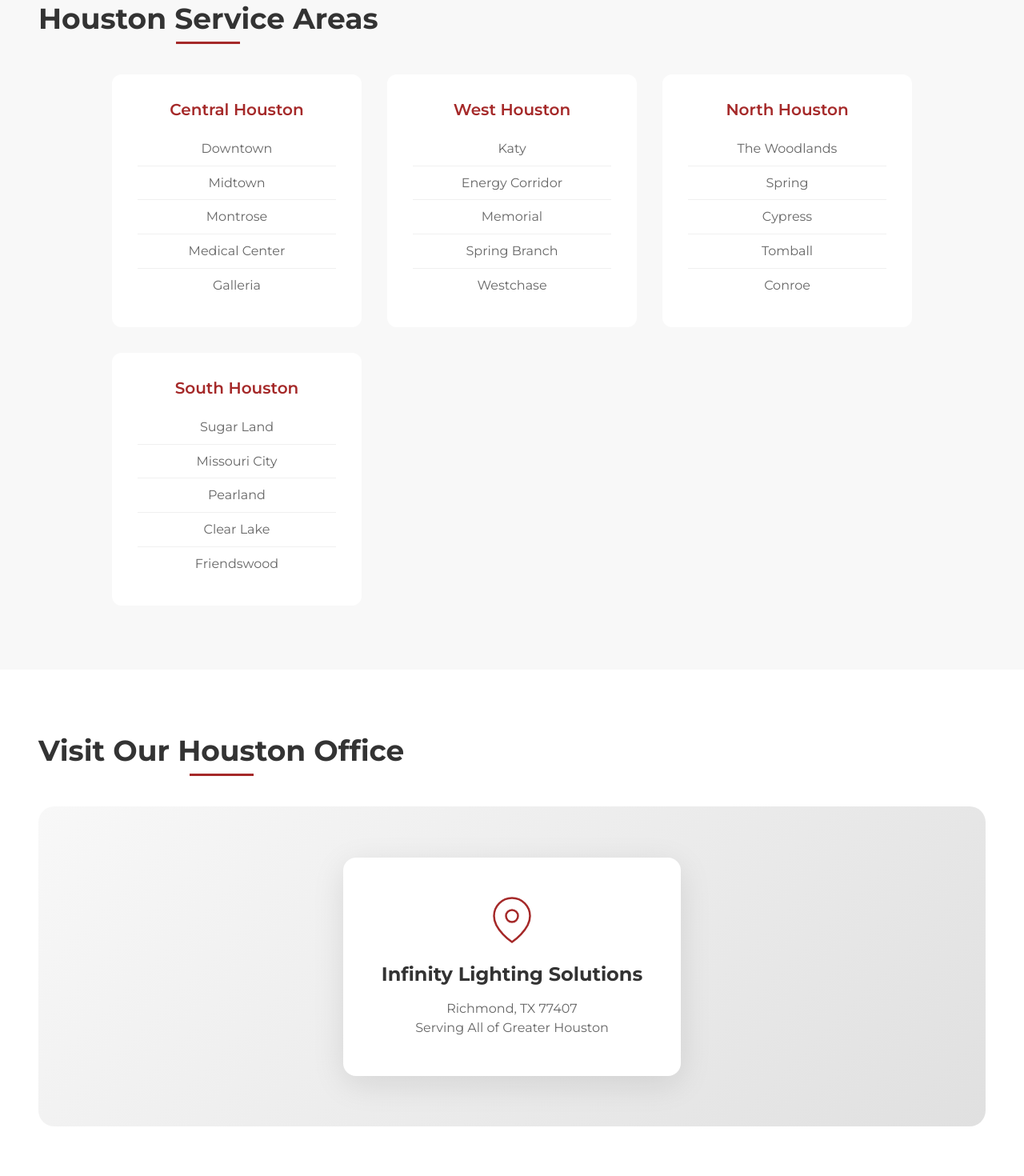
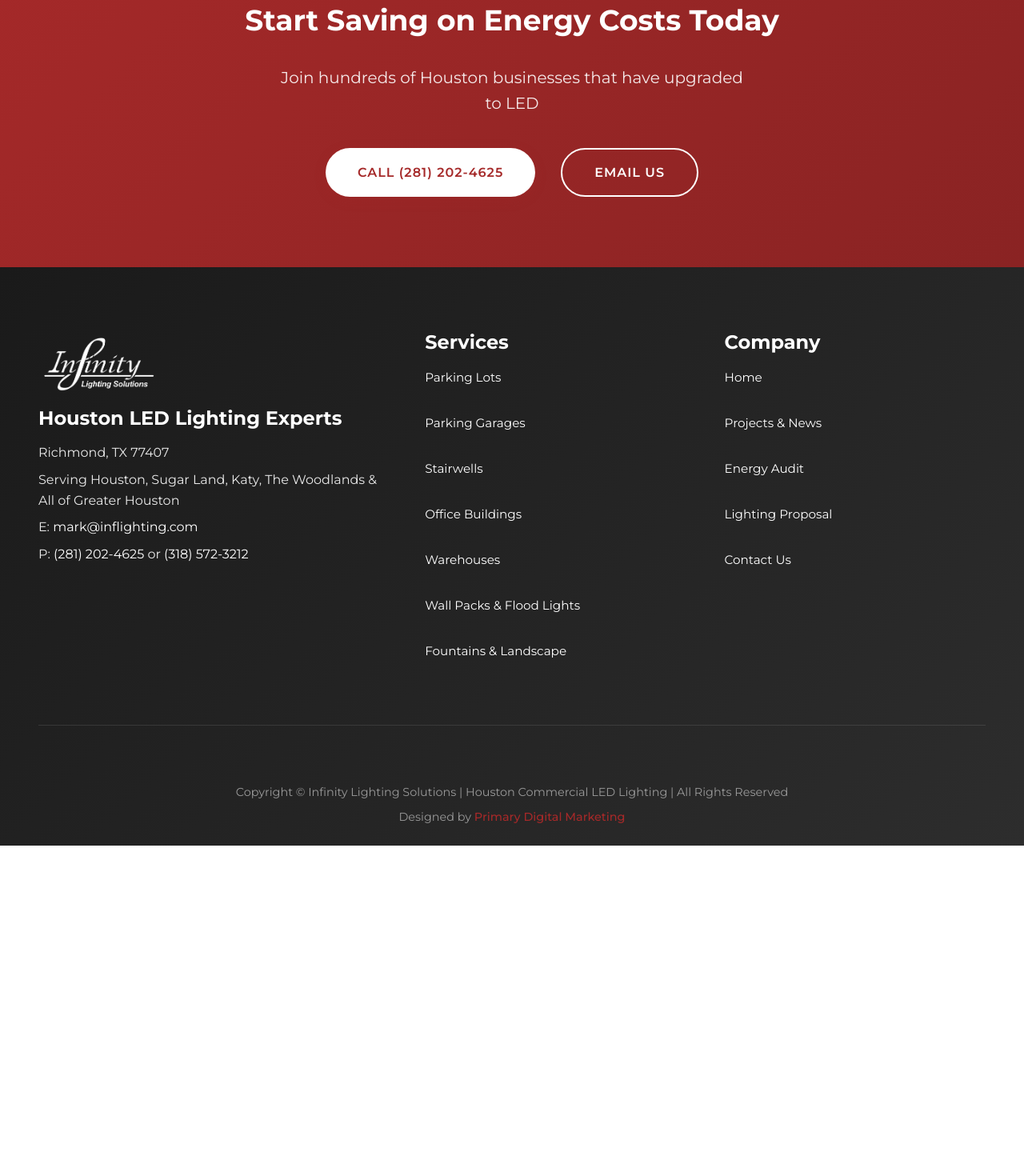
Before and after one commit to adrianchromenko/infinity-lighting, a React (Vite) app in the folder infinity-lighting/: page /contact-us in a window 1280 px wide. Shown: the part 1800-3270 px from the top of the page at 80% size. After the commit the page ends 2857 px from the top, so only its background shows below. Built offline with nearby package versions, Linux system fonts and the light colour scheme; no server answers.

Commit message:
Remove Houston Service Areas and Visit Our Office sections from Contact page
Co-Authored-By: Claude Opus 4.6 (1M context) <noreply@anthropic.com>

```diff
--- a/infinity-lighting/src/pages/ContactUs.jsx
+++ b/infinity-lighting/src/pages/ContactUs.jsx
@@ -280,75 +280,6 @@ const ContactUs = () => {
         </div>
       </section>
 
-      {/* Service Areas Section */}
-      <section className="service-areas">
-        <div className="container">
-          <h2 className="section-title">Houston Service Areas</h2>
-          <div className="areas-grid">
-            <div className="area-card">
-              <h4>Central Houston</h4>
-              <ul>
-                <li>Downtown</li>
-                <li>Midtown</li>
-                <li>Montrose</li>
-                <li>Medical Center</li>
-                <li>Galleria</li>
-              </ul>
-            </div>
-            <div className="area-card">
-              <h4>West Houston</h4>
-              <ul>
-                <li>Katy</li>
-                <li>Energy Corridor</li>
-                <li>Memorial</li>
-                <li>Spring Branch</li>
-                <li>Westchase</li>
-              </ul>
-            </div>
-            <div className="area-card">
-              <h4>North Houston</h4>
-              <ul>
-                <li>The Woodlands</li>
-                <li>Spring</li>
-                <li>Cypress</li>
-                <li>Tomball</li>
-                <li>Conroe</li>
-              </ul>
-            </div>
-            <div className="area-card">
-              <h4>South Houston</h4>
-              <ul>
-                <li>Sugar Land</li>
-                <li>Missouri City</li>
-                <li>Pearland</li>
-                <li>Clear Lake</li>
-                <li>Friendswood</li>
-              </ul>
-            </div>
-          </div>
-        </div>
-      </section>
-
-      {/* Map Section */}
-      <section className="contact-map">
-        <div className="container">
-          <h2 className="section-title">Visit Our Houston Office</h2>
-          <div className="map-container">
-            <div className="map-placeholder">
-              <div className="map-content">
-                <svg width="60" height="60" viewBox="0 0 24 24" fill="none" stroke="currentColor">
-                  <path d="M21 10c0 7-9 13-9 13s-9-6-9-13a9 9 0 0 1 18 0z"/>
-                  <circle cx="12" cy="10" r="3"/>
-                </svg>
-                <h3>Infinity Lighting Solutions</h3>
-                <p>Richmond, TX 77407</p>
-                <p>Serving All of Greater Houston</p>
-              </div>
-            </div>
-          </div>
-        </div>
-      </section>
-
       {/* CTA Section */}
       <section className="contact-cta">
         <div className="container">
```
